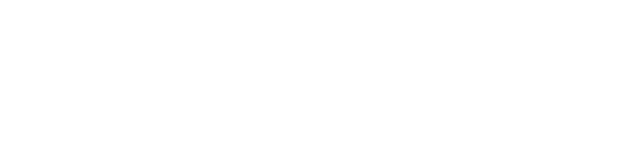
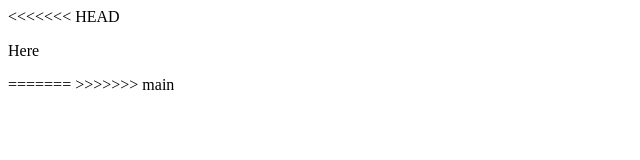
Before and after one commit to bhargav595/Web, a plain HTML site: page Demo.html in a window 1280 px wide. Shown: the whole page, without its empty margins (0-640 px from the left). Drawn offline with Linux system fonts and the light colour scheme.

Commit message:
Condemo (#2)
* updated

* updated Index

```diff
--- a/Demo.html
+++ b/Demo.html
@@ -1,4 +1,10 @@
 <!DOCTYPE html>
 <html>
+<<<<<<< HEAD
+    <p>Here</p>
+=======
+    <head>
 
+    </head>
+>>>>>>> main
 </html>
```
